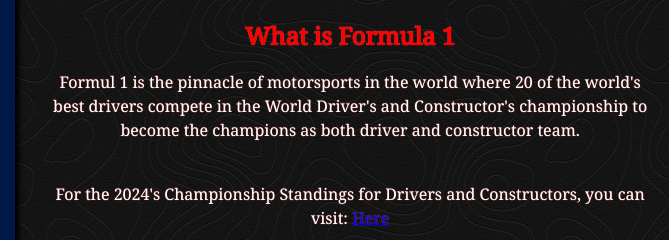
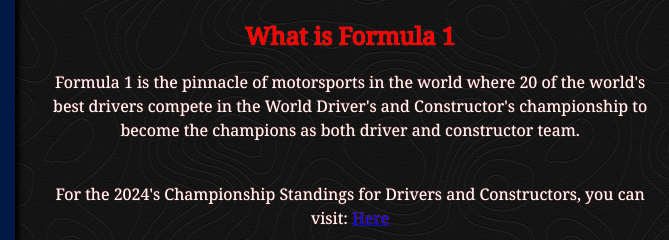
Before and after one commit to marwanahbab/2230606-Assignment-1-MIS455, a plain HTML site: page index.html in a window 1280 px wide. Shown: the part 228-468 px from the top of the page, 611-1280 px from the left. Drawn offline with Linux system fonts and the light colour scheme; a web font is replaced by a local one.

Commit message:
change to formula 1

```diff
--- a/index.html
+++ b/index.html
@@ -41,7 +41,7 @@
                 <div class="content">
                     <h2>What is Formula 1</h2>
                     <p>
-                        Formul 1 is the pinnacle of motorsports in the world where 20 of the world's best drivers compete in the World Driver's and Constructor's championship to become the champions as both driver and constructor team.
+                        Formula 1 is the pinnacle of motorsports in the world where 20 of the world's best drivers compete in the World Driver's and Constructor's championship to become the champions as both driver and constructor team.
                     </p>
                     <br>
                     <p>
```
